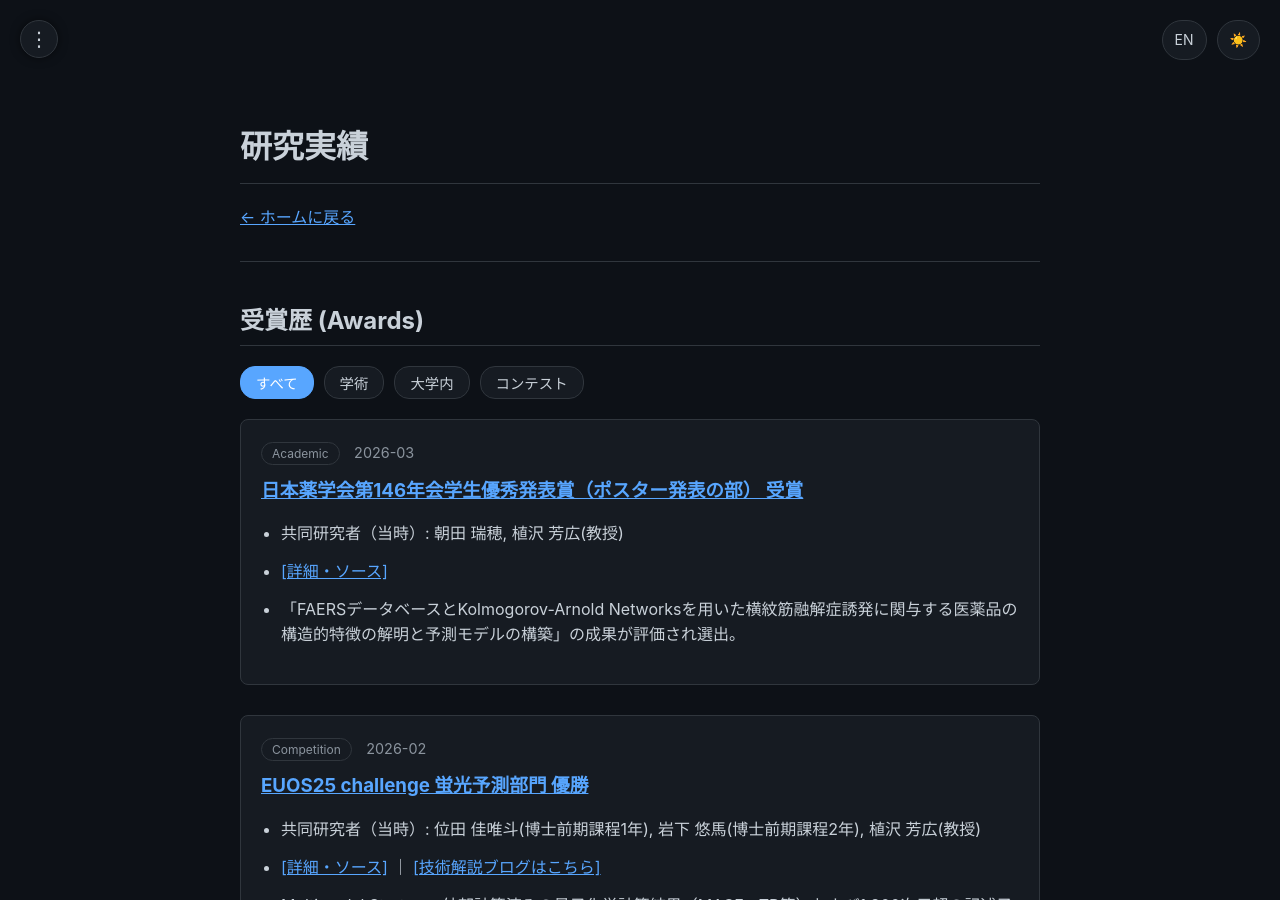
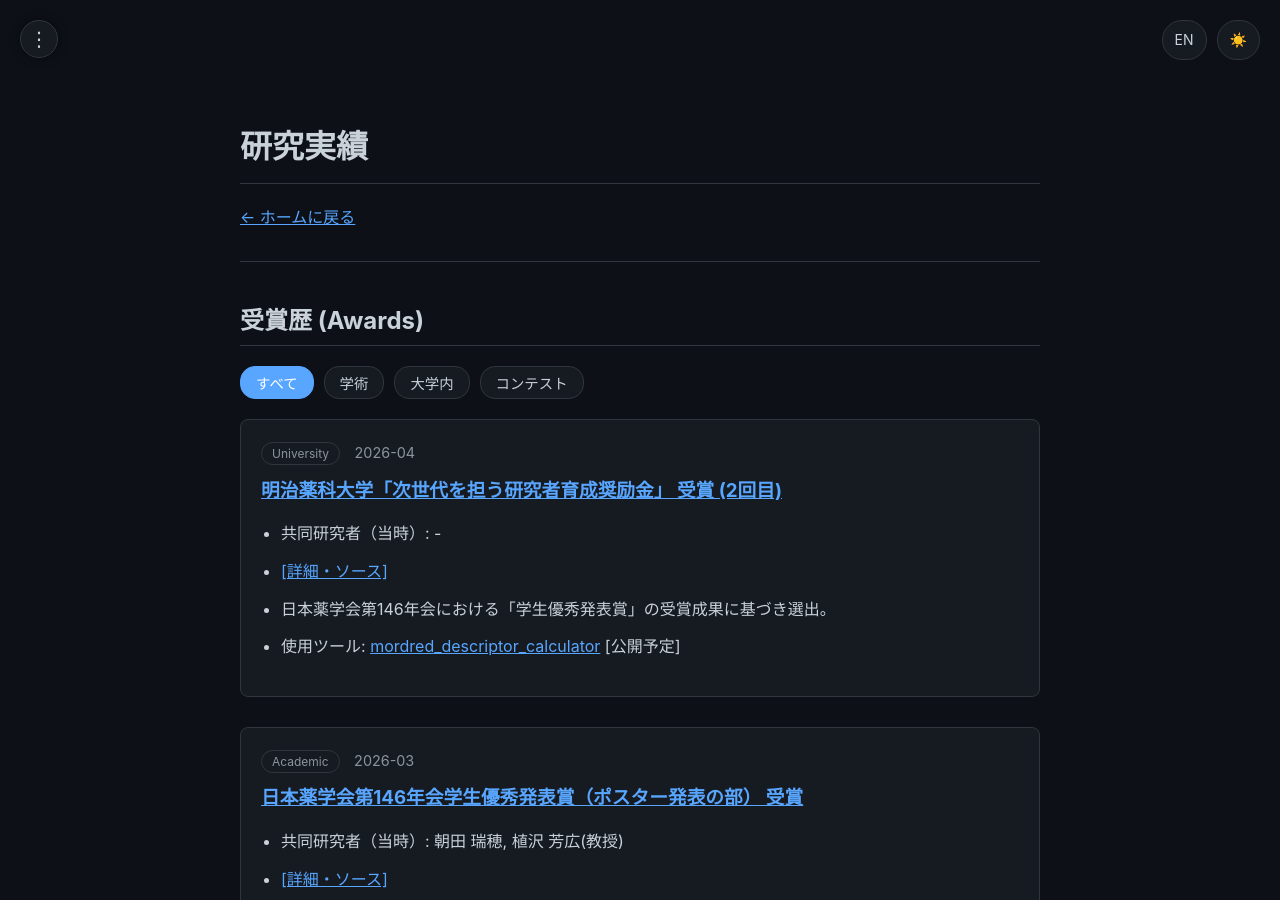
Before and after one commit to 377H-Miru/377H-Miru.github.io, a Jekyll site: the page built from achievements.html, in a window 1280 px wide and 900 px high. Built offline with Jekyll 4.4.1, drawn with Linux system fonts in a browser that asks for light colours.

Commit message:
Add: Added Meiji Pharmaceutical University 2nd Next-Generation Researcher Development Incentive Award

```diff
--- a/_data/achievements.json
+++ b/_data/achievements.json
@@ -1,5 +1,18 @@
 {
   "awards": [
+    {
+      "id": "mpu-award-2",
+      "tag": "University",
+      "title_ja": "明治薬科大学「次世代を担う研究者育成奨励金」 受賞 (2回目)",
+      "title_en": "Meiji Pharmaceutical University 'Next-Generation Researcher Development Incentive Award' (2nd Award)",
+      "date": "2026-04",
+      "url": "https://www.my-pharm.ac.jp/",
+      "result_url": "https://www.my-pharm.ac.jp/",
+      "authors_ja": "-",
+      "authors_en": "-",
+      "description_ja": "日本薬学会第146年会における「学生優秀発表賞」の受賞成果に基づき選出。",
+      "description_en": "Selected by the Board of Trustees following the Student Outstanding Presentation Award at the PSJ 146th Annual Meeting."
+    },
     {
       "id": "psj146-award",
       "tag": "Academic",
```
Also changed, not shown: en/index.md (+4 -0 lines), index.md (+4 -0 lines).
